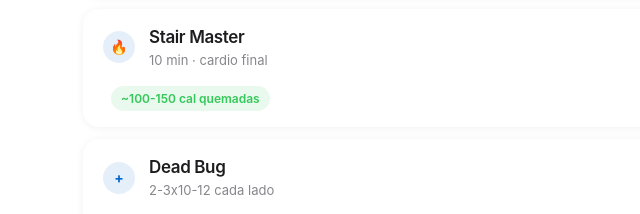
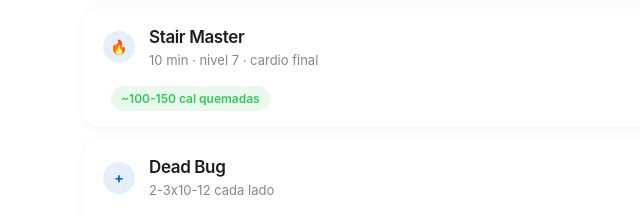
Before and after one commit to krisinho-bot/gym-routine, a plain HTML site: page index.html in a window 1280 px wide. Shown: the part 1194-1408 px from the top of the page, 257-897 px from the left. Drawn offline with Linux system fonts and the light colour scheme.

Commit message:
Stair Master level 7

```diff
--- a/index.html
+++ b/index.html
@@ -135,7 +135,7 @@ body{background:var(--canvas);color:var(--ink);font-family:"SF Pro Text",system-
 </div>
 
 <div class="exercise">
-<div class="exercise-header"><div class="exercise-num">🔥</div><div><div class="exercise-name">Stair Master</div><div class="exercise-sets">10 min · cardio final</div></div></div>
+<div class="exercise-header"><div class="exercise-num">🔥</div><div><div class="exercise-name">Stair Master</div><div class="exercise-sets">10 min · nivel 7 · cardio final</div></div></div>
 <div class="exercise-body">
 <span class="exercise-weight">~100-150 cal quemadas</span>
 </div>
@@ -190,7 +190,7 @@ body{background:var(--canvas);color:var(--ink);font-family:"SF Pro Text",system-
 </div>
 
 <div class="exercise">
-<div class="exercise-header"><div class="exercise-num">🔥</div><div><div class="exercise-name">Stair Master</div><div class="exercise-sets">10 min · cardio final</div></div></div>
+<div class="exercise-header"><div class="exercise-num">🔥</div><div><div class="exercise-name">Stair Master</div><div class="exercise-sets">10 min · nivel 7 · cardio final</div></div></div>
 <div class="exercise-body">
 <span class="exercise-weight">~100-150 cal quemadas</span>
 </div>
```
